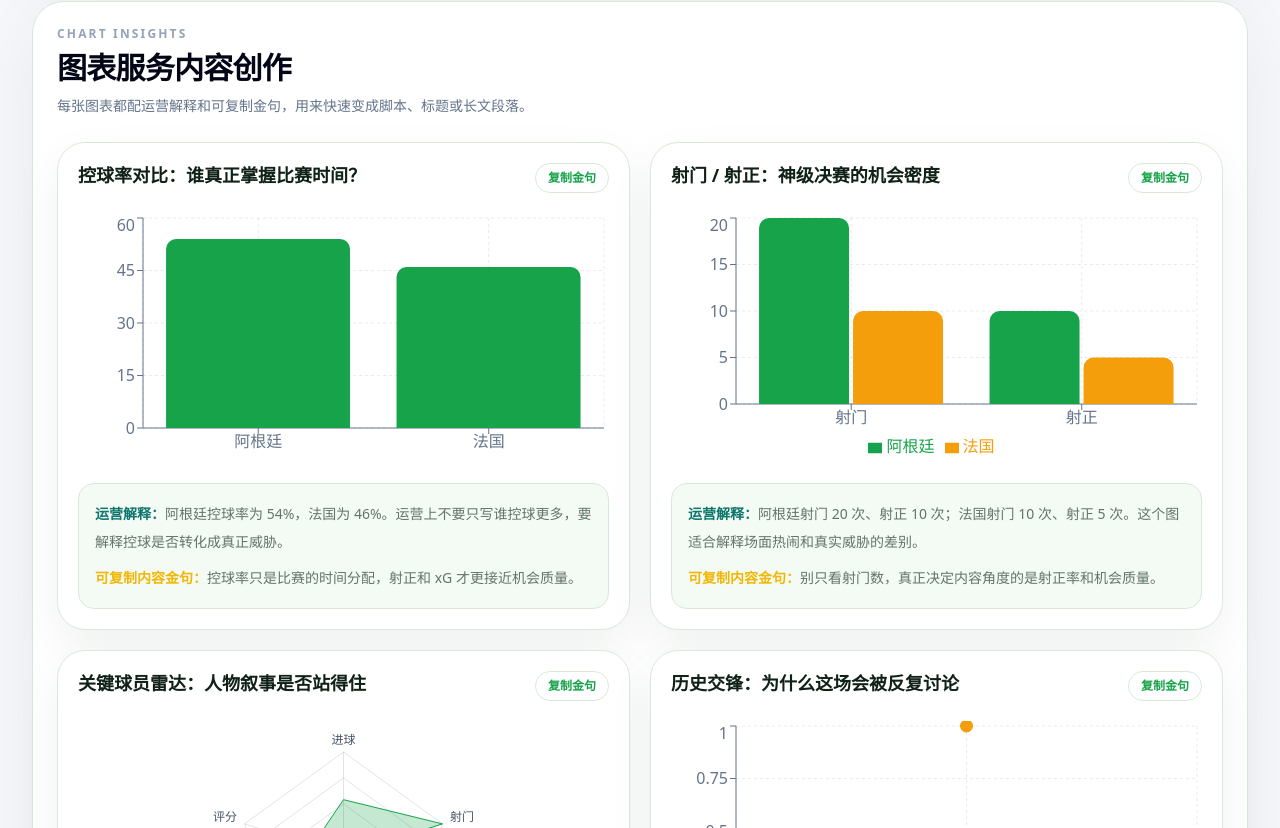
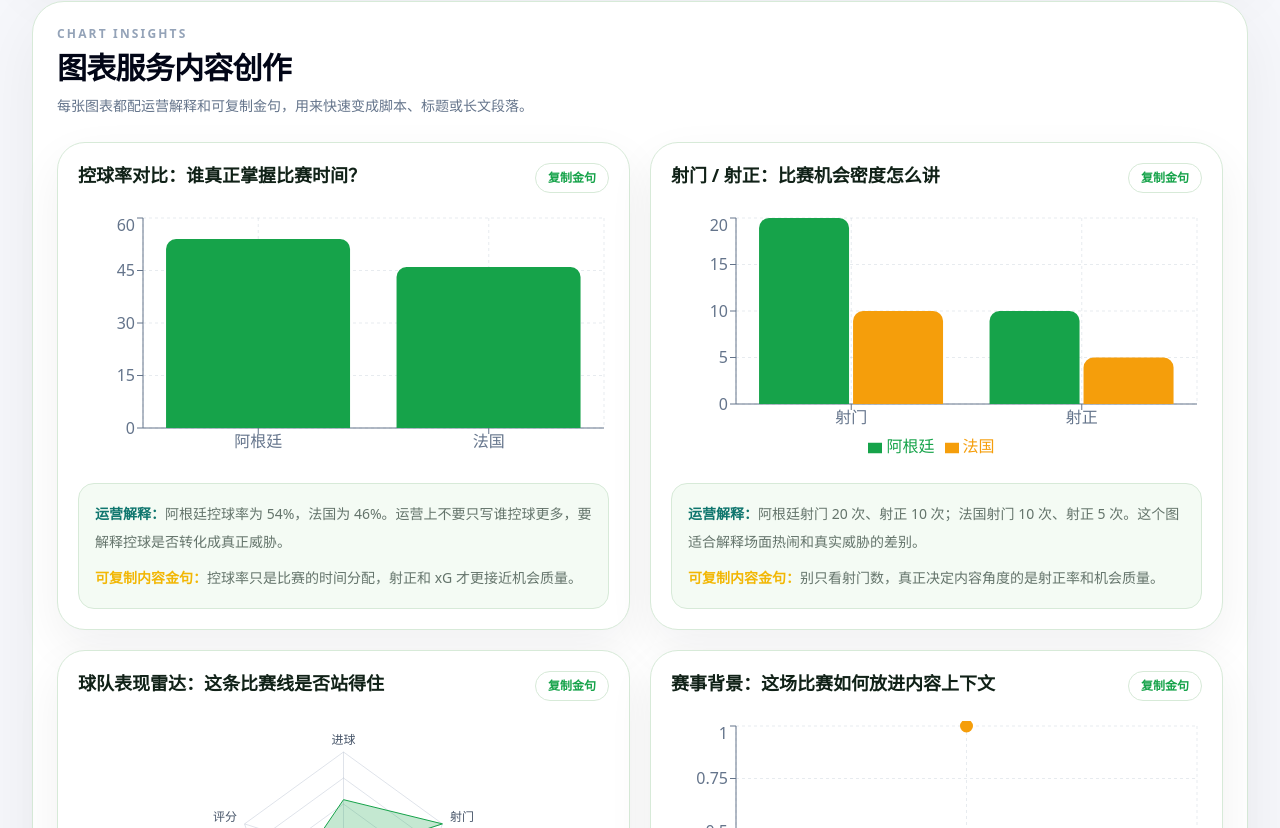
Before and after one commit to l2223966318-beep/worldcup-copilot2, a Next.js app: page /matches/argentina-france-2022-final in a window 1280 px wide. Shown: the part 1652-2480 px from the top of the page. Built offline with nearby package versions, Linux system fonts and the light colour scheme.

Commit message:
Generalize live match chart insights

```diff
--- a/components/worldcup/insight-charts.tsx
+++ b/components/worldcup/insight-charts.tsx
@@ -34,6 +34,7 @@ export function InsightCharts({ match, theme = getSportTheme("football") }: { ma
     { name: "射正", [match.teamA]: match.stats.teamA.shotsOnTarget, [match.teamB]: match.stats.teamB.shotsOnTarget }
   ];
   const radarPlayer = match.keyPlayers[0];
+  const isTeamSubject = radarPlayer.role === "球队";
   const playerRadar = [
     { metric: "进球", value: radarPlayer.goals * 30 + 40 },
     { metric: "射门", value: radarPlayer.shots * 12 },
@@ -45,6 +46,13 @@ export function InsightCharts({ match, theme = getSportTheme("football") }: { ma
     name: item.year,
     场次: index + 1
   }));
+  const radarTitle = isTeamSubject ? "球队表现雷达：这条比赛线是否站得住" : "关键球员雷达：人物叙事是否站得住";
+  const radarOperation = isTeamSubject
+    ? `${radarPlayer.name}射门 ${radarPlayer.shots} 次、进球 ${radarPlayer.goals} 个。雷达图适合放在球队走势段，说明这条内容线是否有数据支撑。`
+    : `${radarPlayer.name}评分 ${radarPlayer.rating}，进球 ${radarPlayer.goals}，关键传球 ${radarPlayer.keyPasses}。雷达图适合放在人物叙事段，证明主角不是靠单一镜头成立。`;
+  const radarQuote = isTeamSubject
+    ? `${radarPlayer.name}这条内容线不能只看比分，要看它在射门、控球和机会质量里的位置。`
+    : `${radarPlayer.name}的价值不只在进球，也在他把比赛叙事串了起来。`;
 
   return (
     <div className="grid gap-5 xl:grid-cols-2">
@@ -66,7 +74,7 @@ export function InsightCharts({ match, theme = getSportTheme("football") }: { ma
       </ChartCard>
 
       <ChartCard
-        title="射门 / 射正：神级决赛的机会密度"
+        title="射门 / 射正：比赛机会密度怎么讲"
         operation={`${match.teamA}射门 ${match.stats.teamA.shots} 次、射正 ${match.stats.teamA.shotsOnTarget} 次；${match.teamB}射门 ${match.stats.teamB.shots} 次、射正 ${match.stats.teamB.shotsOnTarget} 次。这个图适合解释场面热闹和真实威胁的差别。`}
         quote="别只看射门数，真正决定内容角度的是射正率和机会质量。"
         theme={theme}
@@ -85,9 +93,9 @@ export function InsightCharts({ match, theme = getSportTheme("football") }: { ma
       </ChartCard>
 
       <ChartCard
-        title="关键球员雷达：人物叙事是否站得住"
-        operation={`${radarPlayer.name}评分 ${radarPlayer.rating}，进球 ${radarPlayer.goals}，关键传球 ${radarPlayer.keyPasses}。雷达图适合放在人物叙事段，证明主角不是靠单一镜头成立。`}
-        quote={`${radarPlayer.name}的价值不只在进球，也在他把比赛叙事串了起来。`}
+        title={radarTitle}
+        operation={radarOperation}
+        quote={radarQuote}
         theme={theme}
       >
         <ResponsiveContainer width="100%" height={270}>
@@ -102,9 +110,9 @@ export function InsightCharts({ match, theme = getSportTheme("football") }: { ma
       </ChartCard>
 
       <ChartCard
-        title="历史交锋：为什么这场会被反复讨论"
-        operation={`${match.teamA}和${match.teamB}有 ${match.historicalMeetings.length} 条示例历史交锋。它适合放在长文或 B站视频中段，用来抬高内容纵深。`}
-        quote="历史不是本场比赛的答案，但能解释为什么这场球会被反复讨论。"
+        title="赛事背景：这场比赛如何放进内容上下文"
+        operation={`${match.teamA}和${match.teamB}当前有 ${match.historicalMeetings.length} 条可用背景记录。它适合放在长文或 B站视频中段，用来补充赛程、场馆和历史语境。`}
+        quote="背景信息不是本场比赛的答案，但能帮助观众理解这场球为什么值得被拆解。"
         theme={theme}
       >
         <ResponsiveContainer width="100%" height={250}>
```
